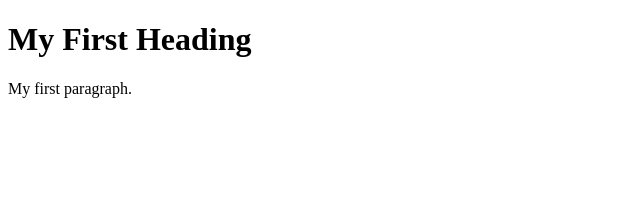
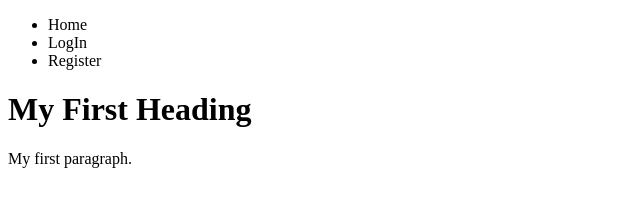
Before and after one commit to Aimene-BAHRI/ResponsiveWebStyle, a plain HTML site: page index.html in a window 1280 px wide. Shown: the whole page, without its empty margins (0-640 px from the left). Drawn offline with Linux system fonts and the light colour scheme.

Commit message:
add a navbar

```diff
--- a/index.html
+++ b/index.html
@@ -4,6 +4,15 @@
         <title>Home</title>
     </head>
     <body>
+        <header>
+            <nav>
+                <ul>
+                    <li>Home</li>
+                    <li>LogIn</li>
+                    <li>Register</li>
+                </ul>
+            </nav>
+        </header>
         <h1>My First Heading</h1>
         <p>My first paragraph.</p>
     </body>
```
